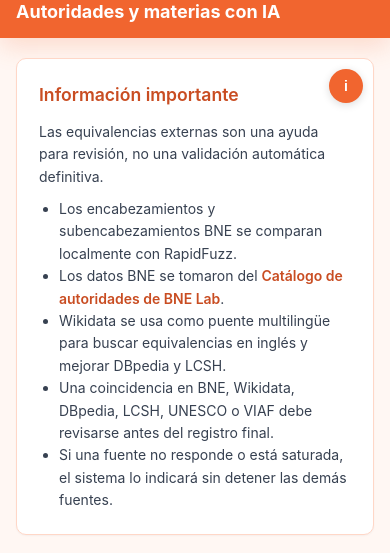
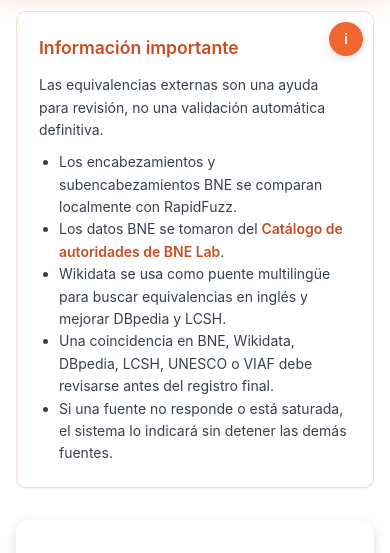
Before and after one commit to LuisPoloBautista/TopicAuthority, a website: page index.html in a window 390 px wide. Shown: the part 89-642 px from the top of the page. Drawn offline with nearby package versions, Linux system fonts and the light colour scheme.

Commit message:
mejorar css

```diff
--- a/index.html
+++ b/index.html
@@ -12,10 +12,7 @@
     <a class="brand" href="/" aria-label="Inicio">
       <img src="https://igniteonline.la/wp-content/uploads/2025/05/COLOR-2-1.png" alt="Ignite Online" />
     </a>
-    <div class="site-header-text">
-      <span>Asistente de indización</span>
-      <strong>Autoridades y materias con IA</strong>
-    </div>
+
   </header>
 
   <div class="app-shell">
--- a/styles.css
+++ b/styles.css
@@ -14,7 +14,7 @@
 body {
   font-family: 'Inter', 'Segoe UI', Roboto, Arial, sans-serif;
   line-height: 1.6;
-  background: #fff7f3;
+  background: #ffff;
   color: var(--text);
   padding: 0 18px 32px;
   min-height: 100vh;
@@ -70,8 +70,8 @@
   width: min(96vw, 1600px);
   min-width: 980px;
   margin: 0 auto;
-  display: grid;
-  grid-template-columns: minmax(0, 1fr) 340px;
+  display: flex;
+  flex-wrap: wrap;
   gap: 32px;
   align-items: start;
 }
@@ -170,10 +170,9 @@
 .container {
   width: 100%;
   background: #ffffff;
-  border: 1px solid #ffd7c7;
   border-radius: 14px;
   padding: 36px;
-  box-shadow: 0 1px 2px rgba(15, 23, 42, 0.04);
+  box-shadow: 0 4px 12px rgba(15, 23, 42, 0.15);
 }
 
 .hero {
@@ -413,7 +412,7 @@
   .app-shell {
     width: 96%;
     min-width: 0;
-    grid-template-columns: minmax(0, 1fr) 300px;
+    flex-wrap: wrap;
   }
 }
 
@@ -443,7 +442,7 @@
 
   .app-shell {
     width: 100%;
-    grid-template-columns: 1fr;
+    flex-wrap: wrap;
   }
 
   .info-sidebar {
```
